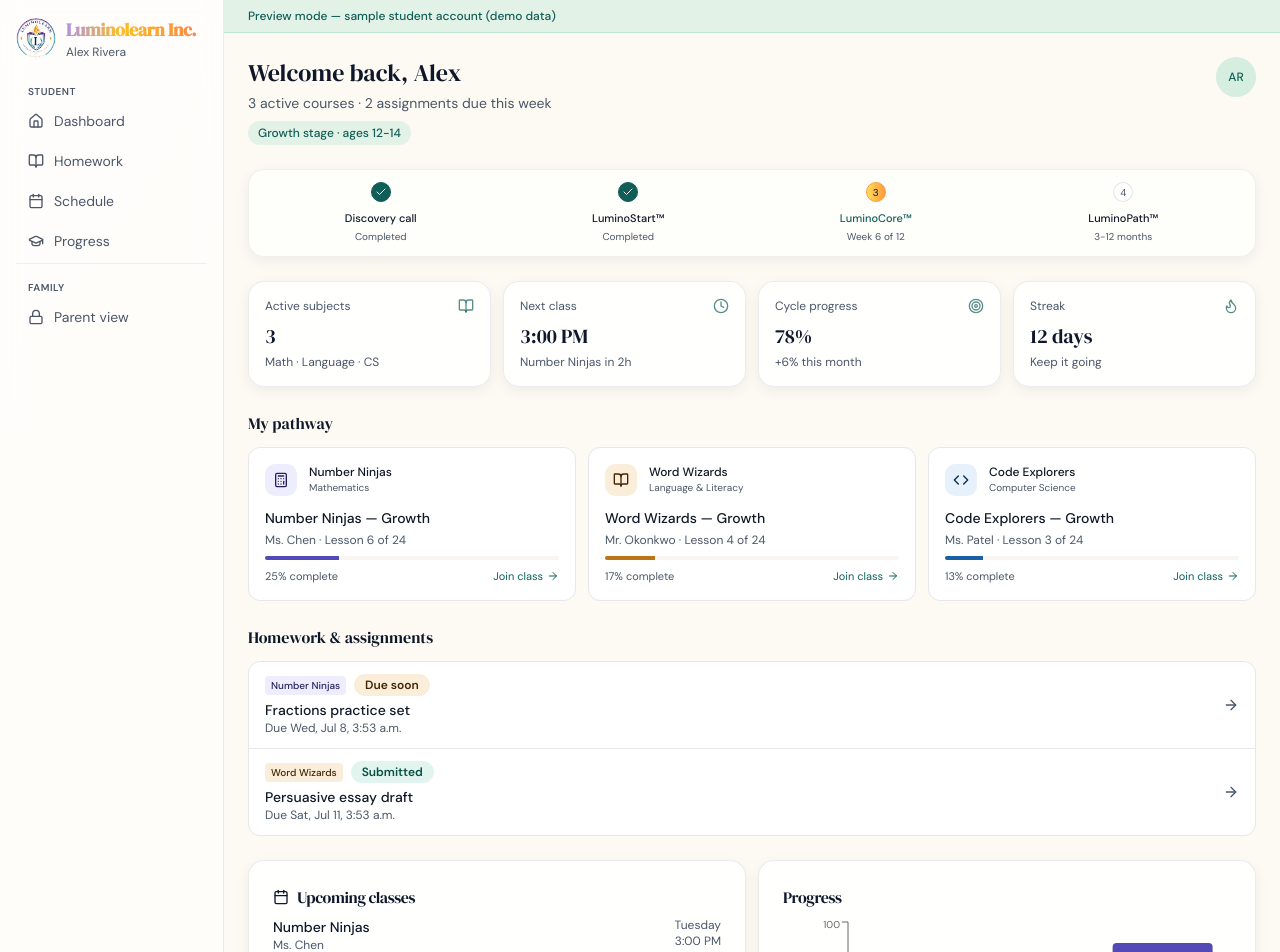
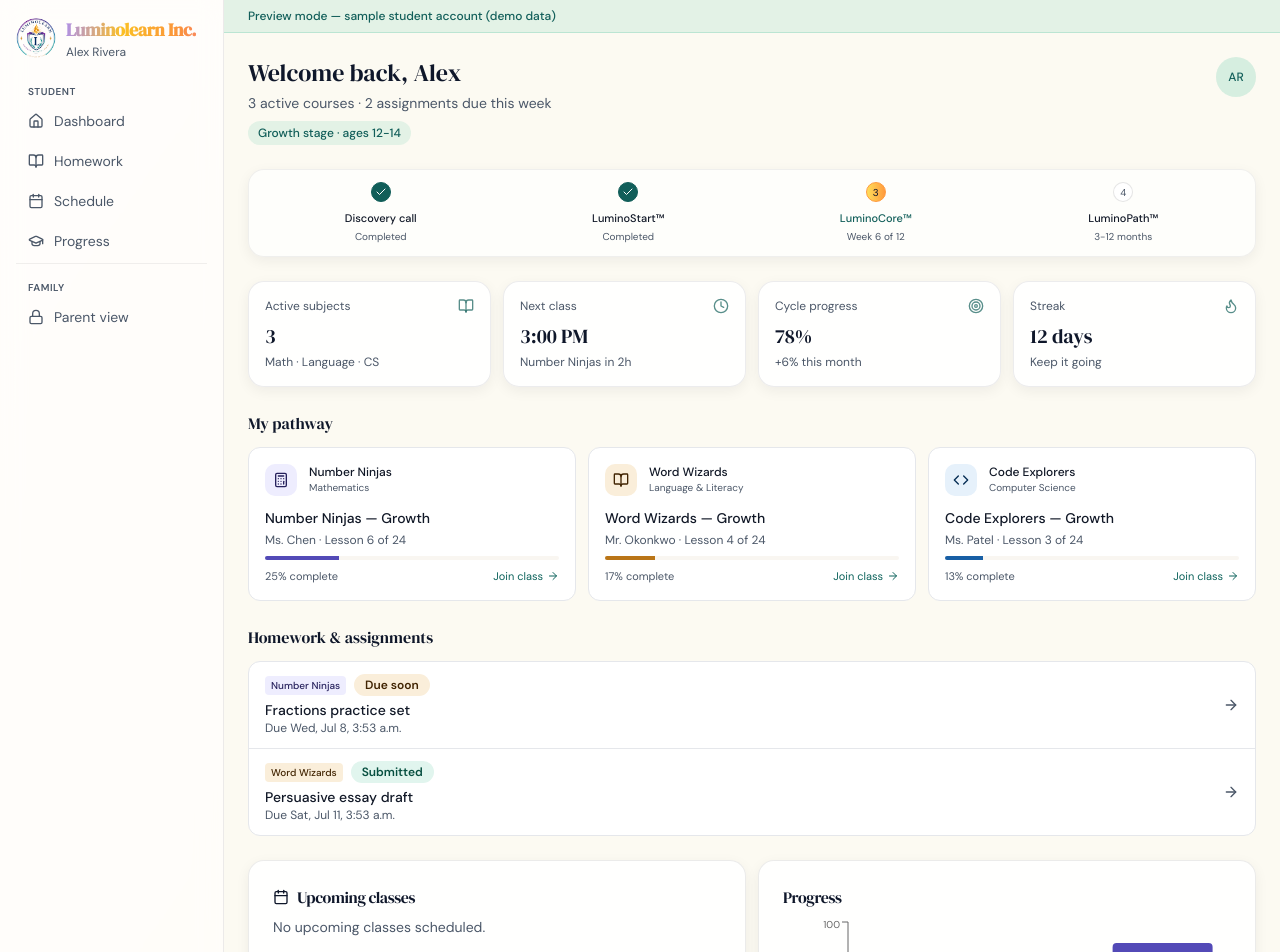
Before and after one commit to AngelLinaStarshine/lumino_new1, a Next.js app in the folder platform/: page /preview/student in a window 1280 px wide. Shown: the top 952 px of the page. Built offline with nearby package versions, Linux system fonts and the light colour scheme.

Commit message:
Replace fake dashboard data with real schedule and stats

```diff
--- a/platform/app/student/page.tsx
+++ b/platform/app/student/page.tsx
@@ -13,6 +13,19 @@ import { ScheduleList }        from '@/components/student/ScheduleList';
 import { ProgressChart }       from '@/components/student/ProgressChart';
 import { StatCard }            from '@/components/shared/StatCard';
 import { STAGES, type StageKey } from '@/lib/constants';
+
+const DAY_NAMES = ['Sunday', 'Monday', 'Tuesday', 'Wednesday', 'Thursday', 'Friday', 'Saturday'];
+
+function fmtTime(t: string | null): string {
+  if (!t) return '';
+  const [hStr, mStr] = t.split(':');
+  let h = parseInt(hStr, 10);
+  const m = mStr ?? '00';
+  const ampm = h >= 12 ? 'PM' : 'AM';
+  h = h % 12;
+  if (h === 0) h = 12;
+  return `${h}:${m} ${ampm}`;
+}
 
 export default async function StudentDashboard() {
   const supabase = createClient();
@@ -56,6 +69,58 @@ export default async function StudentDashboard() {
     .eq('student_id', user.id)
     .order('taken_at', { ascending: true });
 
+  /* Fetch this student's real weekly schedule.
+     Chain: enrollments (student → course) → schedule_slots (course → day/time). */
+  const courseIds = (enrollments ?? [])
+    .map((e: any) => e.course_id)
+    .filter(Boolean);
+
+  let scheduleSlots: {
+    day: string;
+    time: string;
+    course: string;
+    teacher: string;
+    dow: number;
+    start: string;
+  }[] = [];
+
+  if (courseIds.length > 0) {
+    const { data: slots } = await supabase
+      .from('schedule_slots')
+      .select(`
+        day_of_week,
+        start_time,
+        course:courses(name),
+        teacher:profiles!schedule_slots_teacher_id_fkey(full_name)
+      `)
+      .in('course_id', courseIds)
+      .eq('active', true);
+
+    scheduleSlots = (slots ?? []).map((s: any) => ({
+      day: DAY_NAMES[s.day_of_week] ?? '',
+      time: fmtTime(s.start_time),
+      course: s.course?.name ?? 'Class',
+      teacher: s.teacher?.full_name ?? 'Teacher TBD',
+      dow: s.day_of_week,
+      start: s.start_time,
+    }));
+
+    // Sort by day of week, then time
+    scheduleSlots.sort((a, b) => (a.dow - b.dow) || a.start.localeCompare(b.start));
+  }
+
+  /* Real stats */
+  const activeCourses = enrollments?.length ?? 0;
+  const weeklyClasses = scheduleSlots.length;
+  const assignmentsDue = homework?.length ?? 0;
+
+  /* Real week progress, from the furthest-along enrollment (fallback 0/12) */
+  const weekProgress = Math.max(
+    0,
+    ...(enrollments ?? []).map((e: any) => e.week_progress ?? 0),
+    0,
+  );
+
   const stageKey = (profile.stage ?? 'growth') as StageKey;
   const stage = STAGES[stageKey];
 
@@ -63,19 +128,19 @@ export default async function StudentDashboard() {
     <main className="space-y-6 p-6 max-w-6xl mx-auto">
       <Topbar
         greeting={`Welcome back, ${profile.full_name.split(' ')[0]}`}
-        subtitle={`${enrollments?.length ?? 0} active courses · 2 assignments due this week`}
+        subtitle={`${activeCourses} active courses · ${assignmentsDue} assignment${assignmentsDue === 1 ? '' : 's'} to review`}
         stagePill={`${stage.name} stage · ages ${stage.ageRange}`}
         avatar={profile.avatar_url}
         name={profile.full_name}
       />
 
-      <CycleProgressStrip currentStep="lumino_core" weekProgress={6} totalWeeks={12} />
+      <CycleProgressStrip currentStep="lumino_core" weekProgress={weekProgress} totalWeeks={12} />
 
       <div className="grid grid-cols-2 sm:grid-cols-4 gap-3">
-        <StatCard label="Active subjects" value={enrollments?.length ?? 0} icon="books" sub="Math · Language · CS" />
-        <StatCard label="Next class"      value="3:00 PM"                  icon="clock" sub="Number Ninjas in 2h" />
-        <StatCard label="Cycle progress"  value="78%"                      icon="target" sub="+6% this month" />
-        <StatCard label="Streak"          value="12 days"                  icon="flame" sub="Keep it going" />
+        <StatCard label="Active subjects"  value={activeCourses}  icon="books"  sub="Enrolled courses" />
+        <StatCard label="Weekly classes"   value={weeklyClasses}  icon="clock"  sub="Scheduled sessions" />
+        <StatCard label="Assignments"      value={assignmentsDue} icon="target" sub="To review" />
+        <StatCard label="Week"             value={weekProgress}   icon="flame"  sub="of 12" />
       </div>
 
       <section>
@@ -95,7 +160,7 @@ export default async function StudentDashboard() {
       </section>
 
       <div className="grid grid-cols-1 md:grid-cols-2 gap-3">
-        <ScheduleList />
+        <ScheduleList slots={scheduleSlots.map(s => ({ day: s.day, time: s.time, course: s.course, teacher: s.teacher }))} />
         <ProgressChart assessments={assessments ?? []} />
       </div>
     </main>
--- a/platform/components/student/ScheduleList.tsx
+++ b/platform/components/student/ScheduleList.tsx
@@ -1,14 +1,15 @@
 'use client';
-
 import { Calendar } from 'lucide-react';
 import { Card, CardContent, CardHeader, CardTitle } from '@/components/ui/card';
 
-export function ScheduleList() {
-  const slots = [
-    { day: 'Tuesday', time: '3:00 PM', course: 'Number Ninjas', teacher: 'Ms. Chen' },
-    { day: 'Thursday', time: '4:30 PM', course: 'Code Explorers', teacher: 'Mr. Patel' },
-  ];
+export interface ScheduleSlotView {
+  day: string;
+  time: string;
+  course: string;
+  teacher: string;
+}
 
+export function ScheduleList({ slots = [] }: { slots?: ScheduleSlotView[] }) {
   return (
     <Card>
       <CardHeader className="pb-2">
@@ -17,8 +18,14 @@ export function ScheduleList() {
         </CardTitle>
       </CardHeader>
       <CardContent className="space-y-3">
-        {slots.map((s) => (
-          <div key={s.day + s.time} className="flex justify-between items-start text-sm border-b last:border-0 pb-3 last:pb-0">
+        {slots.length === 0 ? (
+          <div className="text-sm text-muted-foreground">No upcoming classes scheduled.</div>
+        ) : (
+          slots.map((s) => (
+            <div
+              key={s.day + s.time + s.course}
+              className="flex justify-between items-start text-sm border-b last:border-0 pb-3 last:pb-0"
+            >
               <div>
                 <div className="font-medium">{s.course}</div>
                 <div className="text-xs text-muted-foreground">{s.teacher}</div>
@@ -28,7 +35,8 @@ export function ScheduleList() {
                 <div>{s.time}</div>
               </div>
             </div>
-        ))}
+          ))
+        )}
       </CardContent>
     </Card>
   );
```
Lines whose indentation alone changed are shown as unchanged.
